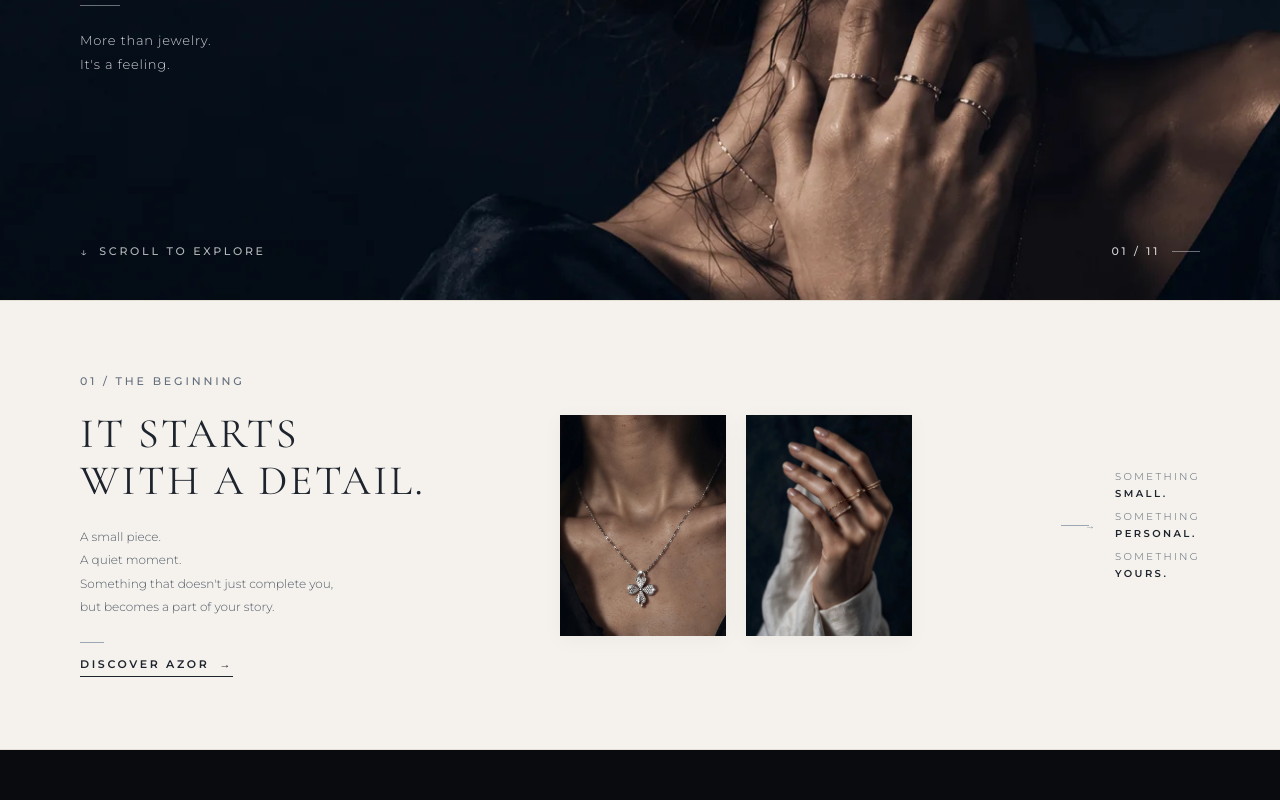
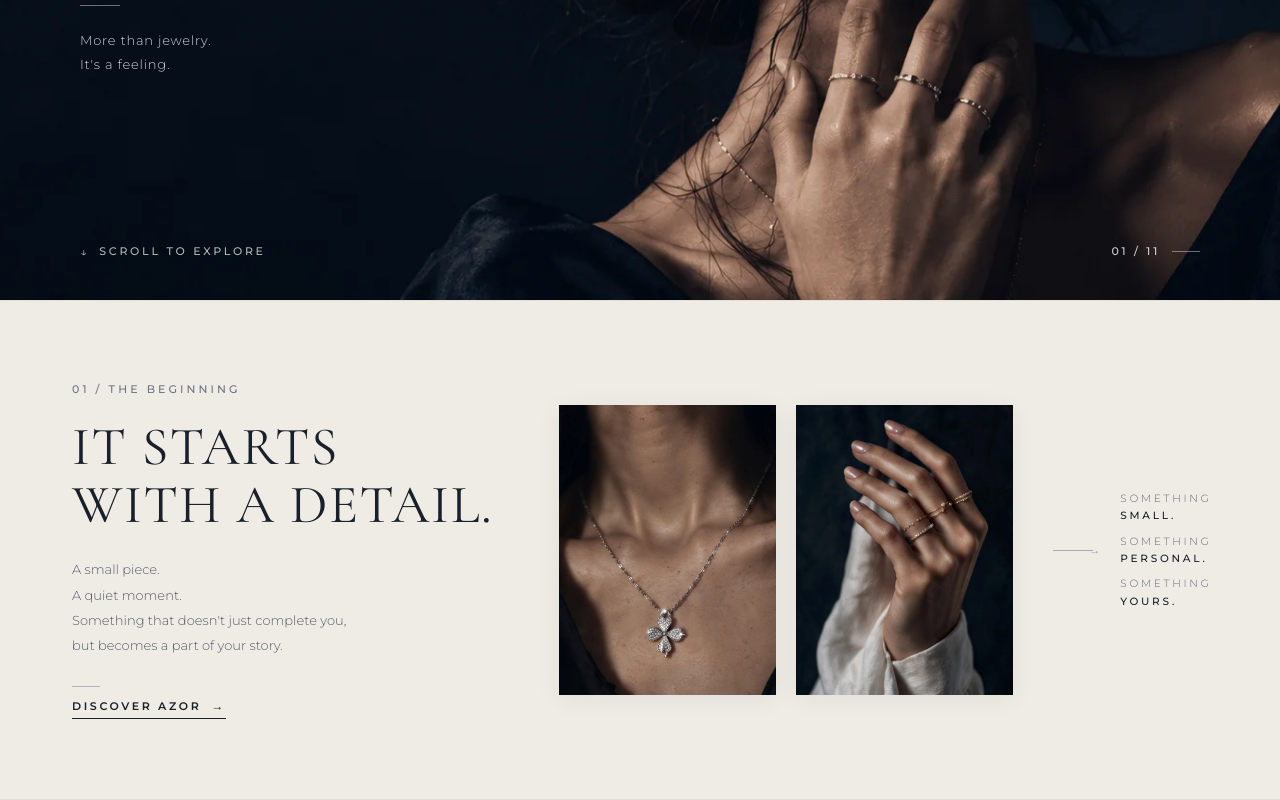
Before and after one commit to rayyan237/AZOR, a Next.js app: page / in a window 1280 px wide. Shown: the part 500-1300 px from the top of the page. Before the commit the page ends 1250 px from the top, so only its background shows below. Built offline with nearby package versions, Linux system fonts and the light colour scheme.

Commit message:
fix(beginning): align exact color palette, portrait image aspect ratio, typography scales, and divider details with design reference

```diff
--- a/src/components/sections/beginning/BeginningImages.tsx
+++ b/src/components/sections/beginning/BeginningImages.tsx
@@ -5,26 +5,26 @@ export function BeginningImages() {
   const { images } = siteConfig.beginning;
 
   return (
-    <div className="grid grid-cols-2 gap-3 sm:gap-4 lg:gap-5 w-full max-w-[430px] mx-auto lg:mx-0">
-      {/* Frame 1: Pendant / Necklace Detail (Editorial Portrait Ratio) */}
-      <div className="relative aspect-[3/4] w-full overflow-hidden bg-[#e8e2d8] shadow-[0_4px_20px_rgba(0,0,0,0.04)]">
+    <div className="flex items-center justify-center gap-3 sm:gap-4 lg:gap-5 w-full max-w-[500px] mx-auto lg:mx-0">
+      {/* Frame 1: Pendant / Necklace Detail */}
+      <div className="relative w-1/2 aspect-[4/5] sm:aspect-[3/4] max-h-[380px] lg:max-h-[410px] overflow-hidden bg-[#E2DED7] shadow-[0_4px_25px_rgba(0,0,0,0.06)]">
         <Image
           src={images.necklace.src}
           alt={images.necklace.alt}
           fill
-          sizes="(max-width: 640px) 46vw, (max-width: 1024px) 28vw, 210px"
-          className="object-cover object-center transition-transform duration-700 ease-out hover:scale-105 select-none"
+          sizes="(max-width: 640px) 44vw, (max-width: 1024px) 30vw, 240px"
+          className="object-cover object-center select-none"
         />
       </div>
 
-      {/* Frame 2: Hands & Rings Detail (Editorial Portrait Ratio) */}
-      <div className="relative aspect-[3/4] w-full overflow-hidden bg-[#e8e2d8] shadow-[0_4px_20px_rgba(0,0,0,0.04)]">
+      {/* Frame 2: Hands & Fine Rings Detail */}
+      <div className="relative w-1/2 aspect-[4/5] sm:aspect-[3/4] max-h-[380px] lg:max-h-[410px] overflow-hidden bg-[#E2DED7] shadow-[0_4px_25px_rgba(0,0,0,0.06)]">
         <Image
           src={images.rings.src}
           alt={images.rings.alt}
           fill
-          sizes="(max-width: 640px) 46vw, (max-width: 1024px) 28vw, 210px"
-          className="object-cover object-center transition-transform duration-700 ease-out hover:scale-105 select-none"
+          sizes="(max-width: 640px) 44vw, (max-width: 1024px) 30vw, 240px"
+          className="object-cover object-center select-none"
         />
       </div>
     </div>
--- a/src/components/sections/beginning/BeginningSection.tsx
+++ b/src/components/sections/beginning/BeginningSection.tsx
@@ -9,64 +9,67 @@ export function BeginningSection() {
     <section
       id="world"
       aria-label="The Beginning"
-      className="relative w-full bg-[#f5f2ed] text-[#1e242d] py-12 sm:py-16 lg:py-18 px-6 sm:px-10 lg:px-14 xl:px-20 selection:bg-[#1e242d] selection:text-white border-y border-[#e5dfd5]"
+      /* Exact background bone/sand color from reference design */
+      className="relative w-full bg-[#EFECE6] text-[#19202A] py-12 sm:py-14 md:py-16 lg:py-20 px-6 sm:px-10 lg:px-14 xl:px-18 selection:bg-[#19202A] selection:text-white border-y border-[#E4DFD6]"
     >
-      <div className="max-w-[1360px] mx-auto">
-        <div className="grid grid-cols-1 md:grid-cols-12 gap-8 md:gap-6 lg:gap-8 items-center">
+      <div className="max-w-[1380px] mx-auto">
+        <div className="grid grid-cols-1 lg:grid-cols-12 gap-8 lg:gap-6 xl:gap-8 items-center">
 
-          {/* Left Column: Narrative & Typography */}
-          <div className="md:col-span-6 lg:col-span-5 flex flex-col items-start space-y-4 sm:space-y-5 max-w-md">
-            {/* Eyebrow: Montserrat Medium */}
-            <p className="text-[10px] sm:text-[11px] font-[family-name:var(--font-sans)] font-medium tracking-[0.26em] uppercase text-[#636e7c]">
+          {/* Left Column: Narrative & Typography (Cols 1-5) */}
+          <div className="lg:col-span-5 flex flex-col items-start space-y-4 sm:space-y-5 max-w-[430px]">
+            {/* Eyebrow: 01 / THE BEGINNING */}
+            <p className="text-[10px] sm:text-[11px] font-[family-name:var(--font-sans)] font-medium tracking-[0.28em] uppercase text-[#6E7582]">
               {beginning.eyebrow}
             </p>
 
-            {/* Section Main Title: Cormorant Garamond Regular */}
-            <h2 className="text-3xl sm:text-4xl md:text-[38px] lg:text-[42px] font-[family-name:var(--font-serif)] font-normal tracking-[0.06em] leading-[1.12] text-[#1e242d]">
+            {/* Section Main Title: Cormorant Garamond with exact font scale */}
+            <h2 className="text-[34px] sm:text-[42px] md:text-[48px] lg:text-[50px] xl:text-[54px] font-[family-name:var(--font-serif)] font-normal tracking-[0.03em] leading-[1.08] text-[#19202A]">
               {beginning.titleLine1}
               <br />
               {beginning.titleLine2}
             </h2>
 
-            {/* Narrative Stanza: Montserrat Regular */}
-            <div className="text-[11.5px] sm:text-xs font-[family-name:var(--font-sans)] font-light leading-[1.8] text-[#505a67] space-y-0.5 pt-0.5">
+            {/* Narrative Stanza */}
+            <div className="text-[12px] sm:text-[12.5px] md:text-[13px] font-[family-name:var(--font-sans)] font-light leading-[1.8] text-[#555C68] space-y-0.5 pt-1">
               {beginning.narrative.map((line, index) => (
                 <p key={index}>{line}</p>
               ))}
             </div>
 
-            {/* Minimal Accent Divider */}
-            <div className="w-6 h-[1px] bg-[#9ca6b4] my-1" aria-hidden="true" />
+            {/* Short Divider Line above CTA */}
+            <div className="w-7 h-[1px] bg-[#B0B6BF] mt-2 mb-1" aria-hidden="true" />
 
-            {/* CTA Button Link: Montserrat SemiBold */}
-            <div className="pt-1">
+            {/* CTA Button Link */}
+            <div className="pt-0.5">
               <Link
                 href={beginning.cta.href}
-                className="group inline-flex items-center gap-2.5 text-[10.5px] sm:text-[11px] font-[family-name:var(--font-sans)] font-semibold tracking-[0.24em] uppercase text-[#1e242d] border-b border-[#1e242d] pb-1 hover:text-[#505a67] hover:border-[#505a67] transition-colors"
+                className="group inline-flex items-center gap-2.5 text-[10.5px] sm:text-[11px] font-[family-name:var(--font-sans)] font-semibold tracking-[0.24em] uppercase text-[#19202A] border-b border-[#19202A] pb-1 hover:text-[#555C68] hover:border-[#555C68] transition-colors"
               >
                 <span>{beginning.cta.label}</span>
-                <span className="transition-transform duration-300 group-hover:translate-x-1">→</span>
+                <span className="text-xs transition-transform duration-300 group-hover:translate-x-1">→</span>
               </Link>
             </div>
           </div>
 
-          {/* Center Column: Portrait Image Pair */}
-          <div className="md:col-span-6 lg:col-span-4 w-full flex justify-center lg:justify-start">
+          {/* Center Column: Portrait Dual Image Spread (Cols 6-9) */}
+          <div className="lg:col-span-5 w-full flex justify-center lg:justify-start">
             <BeginningImages />
           </div>
 
-          {/* Right Column: Desktop Tagline (Hidden on Mobile) */}
-          <div className="hidden lg:flex lg:col-span-3 items-center justify-end gap-5">
-            <div className="flex items-center text-[#8e98a4]" aria-hidden="true">
-              <span className="w-7 h-[1px] bg-[#9ba7b5] block" />
-              <span className="text-[10px] -ml-1">→</span>
+          {/* Right Column: Desktop Tagline (Cols 10-12, Hidden on Mobile) */}
+          <div className="hidden lg:flex lg:col-span-2 items-center justify-start gap-4 xl:gap-5 pl-2">
+            {/* Fine Stem Arrow */}
+            <div className="flex items-center text-[#959DAA]" aria-hidden="true">
+              <span className="w-8 xl:w-10 h-[1px] bg-[#A4ACB8] block" />
+              <span className="text-[11px] -ml-1">→</span>
             </div>
 
-            <div className="flex flex-col text-[10px] font-[family-name:var(--font-sans)] tracking-[0.24em] text-[#55606e] leading-[1.7]">
+            {/* Vertical Stacked Couplets */}
+            <div className="flex flex-col text-[10px] xl:text-[10.5px] font-[family-name:var(--font-sans)] tracking-[0.26em] text-[#616874] leading-[1.65]">
               {beginning.rightTaglines.map((item, idx) => (
-                <div key={idx} className="flex flex-col mb-1.5 last:mb-0">
+                <div key={idx} className="flex flex-col mb-2 last:mb-0">
                   <span className="font-light">{item.prefix}</span>
-                  <span className="font-semibold text-[#1e242d]">{item.highlight}</span>
+                  <span className="font-medium text-[#19202A]">{item.highlight}</span>
                 </div>
               ))}
             </div>
@@ -74,14 +77,14 @@ export function BeginningSection() {
 
         </div>
 
-        {/* Mobile Horizontal Ribbon */}
-        <div className="lg:hidden mt-8 pt-5 border-t border-[#e2dcd2] flex flex-wrap items-center justify-center gap-x-4 gap-y-1 text-[9.5px] sm:text-[10.5px] font-[family-name:var(--font-sans)] tracking-[0.22em] text-[#55606e]">
+        {/* Mobile Integrated Tagline Strip */}
+        <div className="lg:hidden mt-8 pt-5 border-t border-[#DED9D0] flex flex-wrap items-center justify-center gap-x-4 gap-y-1.5 text-[9.5px] sm:text-[10px] font-[family-name:var(--font-sans)] tracking-[0.22em] text-[#616874]">
           {beginning.rightTaglines.map((item, idx) => (
             <div key={idx} className="inline-flex items-center gap-1.5">
               <span className="font-light">{item.prefix}</span>
-              <span className="font-semibold text-[#1e242d]">{item.highlight}</span>
+              <span className="font-semibold text-[#19202A]">{item.highlight}</span>
               {idx < beginning.rightTaglines.length - 1 && (
-                <span className="text-[#a4adb8] mx-1">•</span>
+                <span className="text-[#A4ACB8] mx-1">•</span>
               )}
             </div>
           ))}
```
